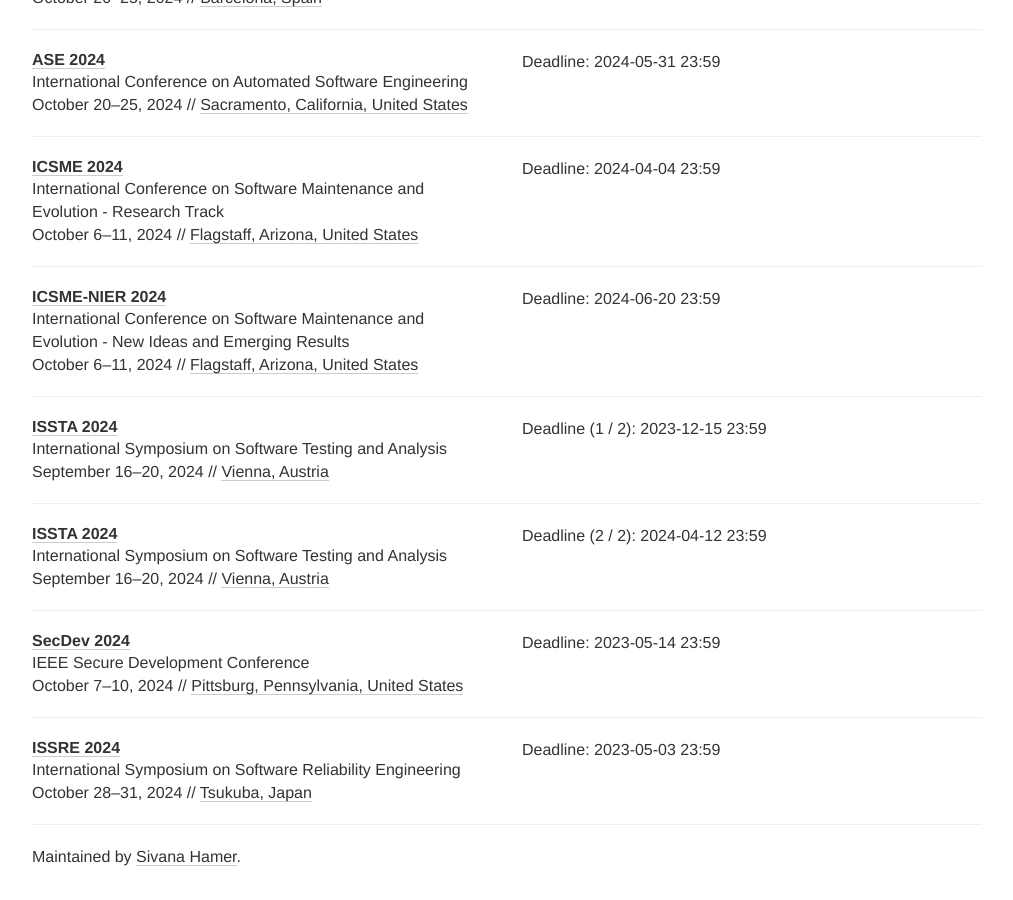
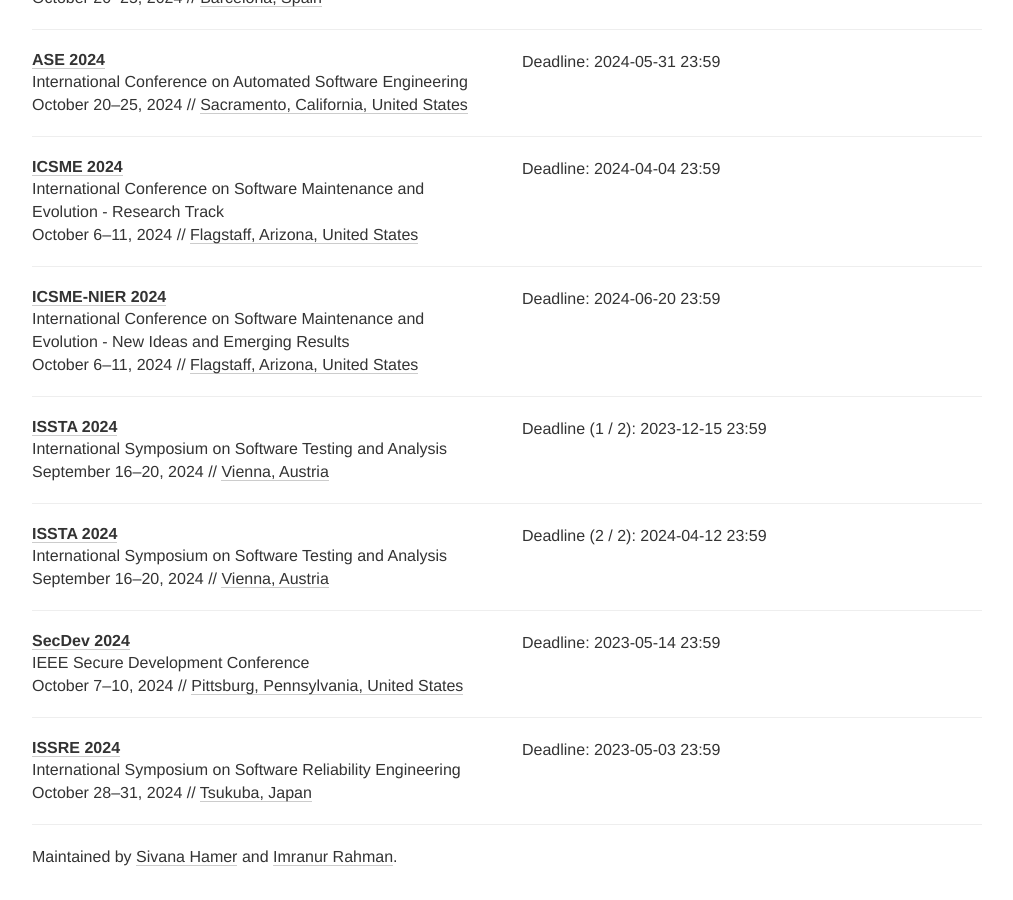
Before and after one commit to se-deadlines/se-deadlines.github.io, a Jekyll site: the page built from index.html, in a window 1280 px wide and 900 px high, scrolled down 1737 px. Shown: the whole window, without its empty margins (133-1146 px from the left). Built offline with Jekyll 4.4.1, drawn with Linux system fonts in a browser that asks for light colours; nearby versions of some CDN libraries.

Commit message:
Added Imranur as a contributor in the index page.

```diff
--- a/index.html
+++ b/index.html
@@ -99,7 +99,7 @@
         {% endfor %}
       </div>
       <footer>
-        Maintained by <a href="https://sivanahamer.github.io/">Sivana Hamer</a>.
+        Maintained by <a href="https://sivanahamer.github.io/">Sivana Hamer</a> and <a href="https://imranur-rahman.github.io/">Imranur Rahman</a>.
       </footer>
     </div>
 
```
